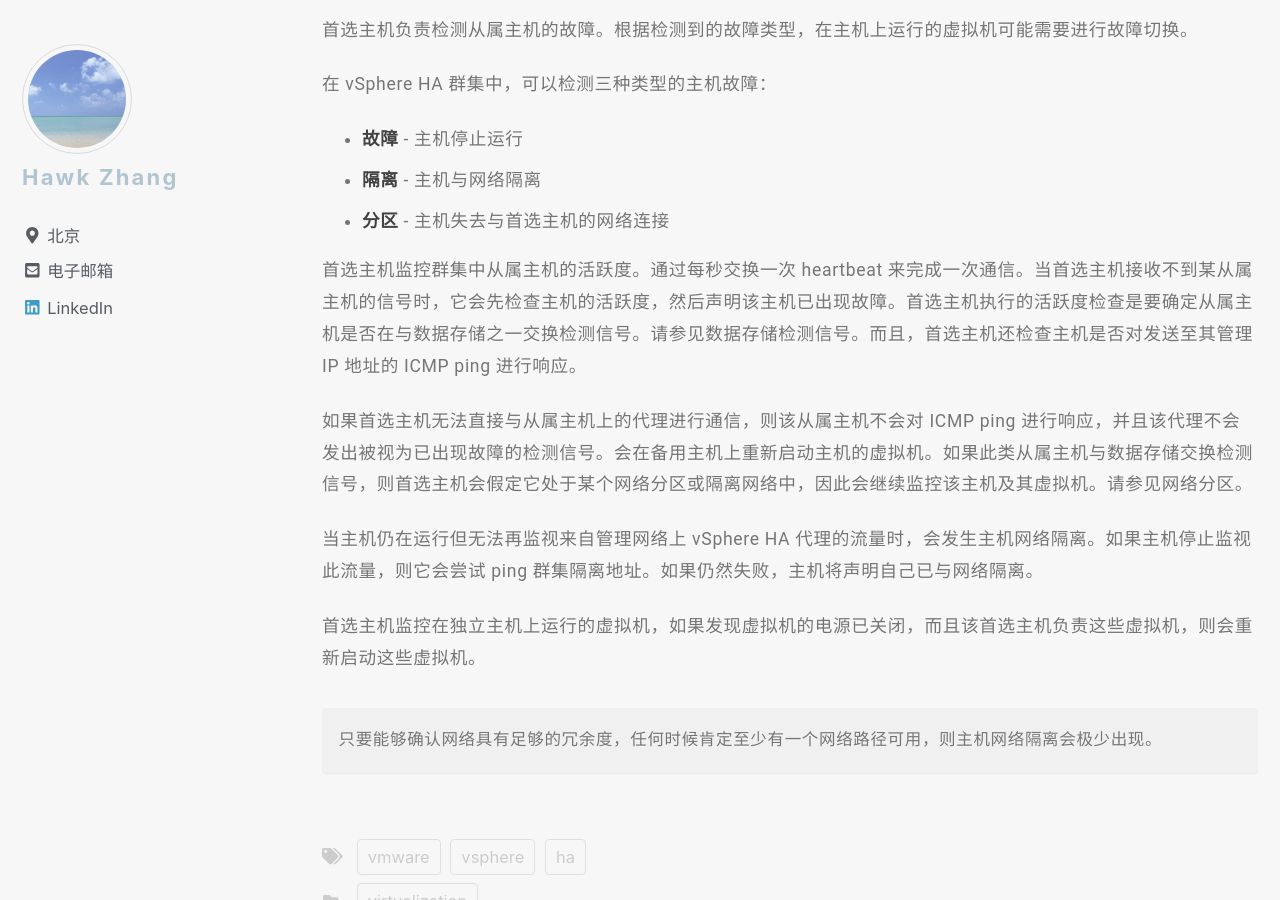
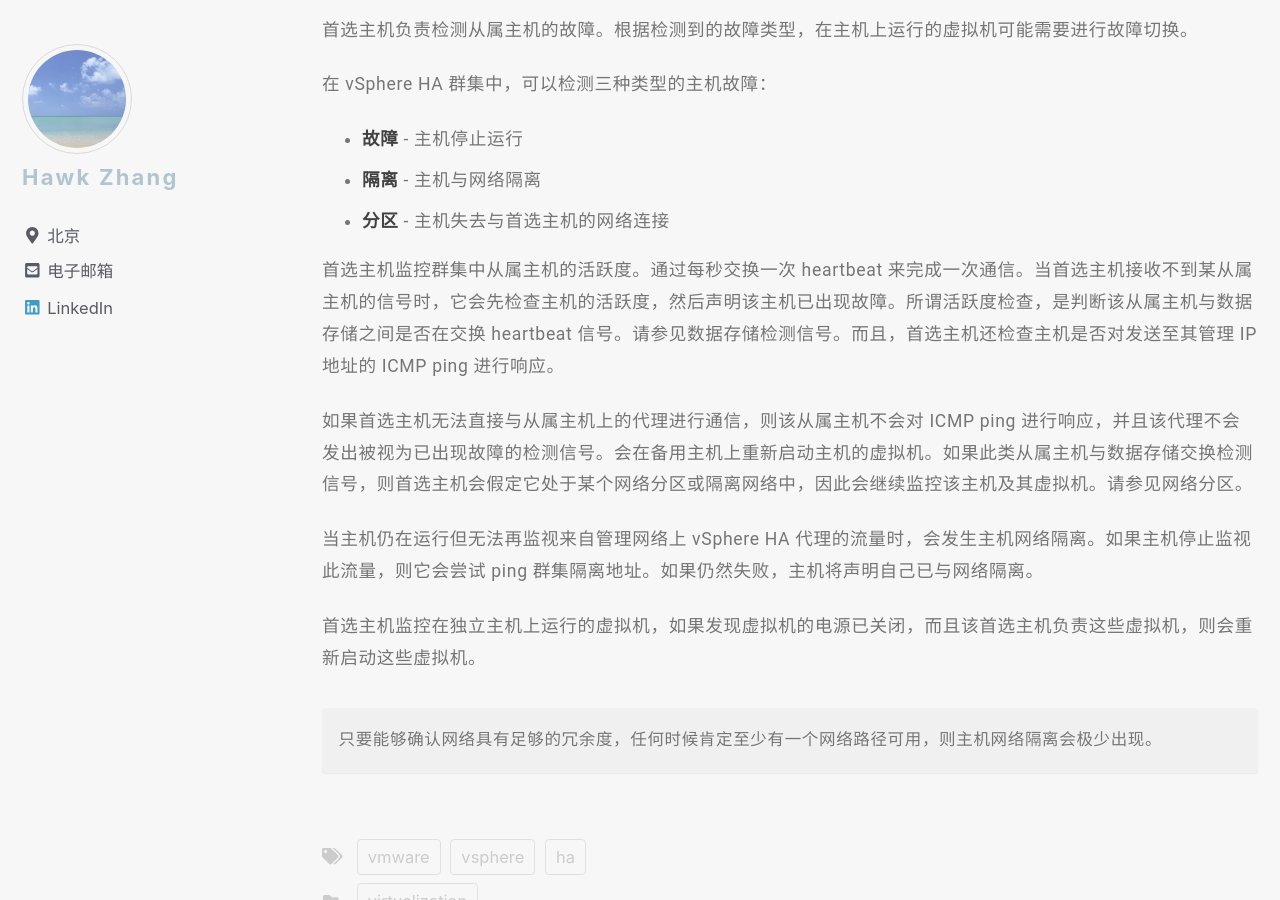
Before and after one commit to narru888/linotes_note, a Jekyll site: the page built from _posts/virtualizaion/2018-04-01-vsphere.ha.md, in a window 1280 px wide and 900 px high, scrolled down 7390 px. Built offline with Jekyll 4.4.1, drawn with Linux system fonts in a browser that asks for light colours; nearby versions of some CDN libraries; a script that is not in the unit is left out.

Commit message:
update on 2018-11-29 11:35:01 CST

```diff
--- a/_posts/virtualizaion/2018-04-01-vsphere.ha.md
+++ b/_posts/virtualizaion/2018-04-01-vsphere.ha.md
@@ -216,7 +216,7 @@ vSphere HA 可以将虚拟机及其所驻留的主机集中在集群内，从而
 * **隔离** - 主机与网络隔离
 * **分区** - 主机失去与首选主机的网络连接
 
-首选主机监控群集中从属主机的活跃度。通过每秒交换一次 heartbeat 来完成一次通信。当首选主机接收不到某从属主机的信号时，它会先检查主机的活跃度，然后声明该主机已出现故障。首选主机执行的活跃度检查是要确定从属主机是否在与数据存储之一交换检测信号。请参见数据存储检测信号。而且，首选主机还检查主机是否对发送至其管理 IP 地址的 ICMP ping 进行响应。
+首选主机监控群集中从属主机的活跃度。通过每秒交换一次 heartbeat 来完成一次通信。当首选主机接收不到某从属主机的信号时，它会先检查主机的活跃度，然后声明该主机已出现故障。所谓活跃度检查，是判断该从属主机与数据存储之间是否在交换 heartbeat 信号。请参见数据存储检测信号。而且，首选主机还检查主机是否对发送至其管理 IP 地址的 ICMP ping 进行响应。
 
 如果首选主机无法直接与从属主机上的代理进行通信，则该从属主机不会对 ICMP ping 进行响应，并且该代理不会发出被视为已出现故障的检测信号。会在备用主机上重新启动主机的虚拟机。如果此类从属主机与数据存储交换检测信号，则首选主机会假定它处于某个网络分区或隔离网络中，因此会继续监控该主机及其虚拟机。请参见网络分区。
 
```
